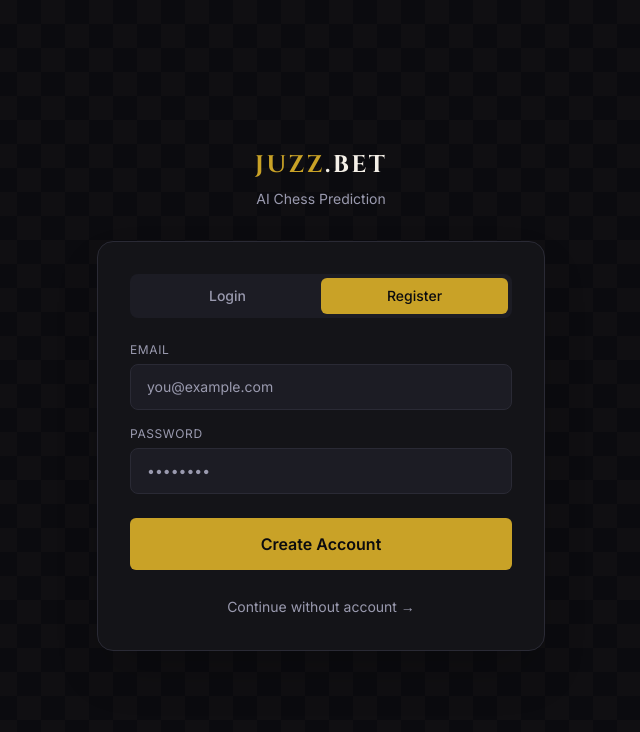
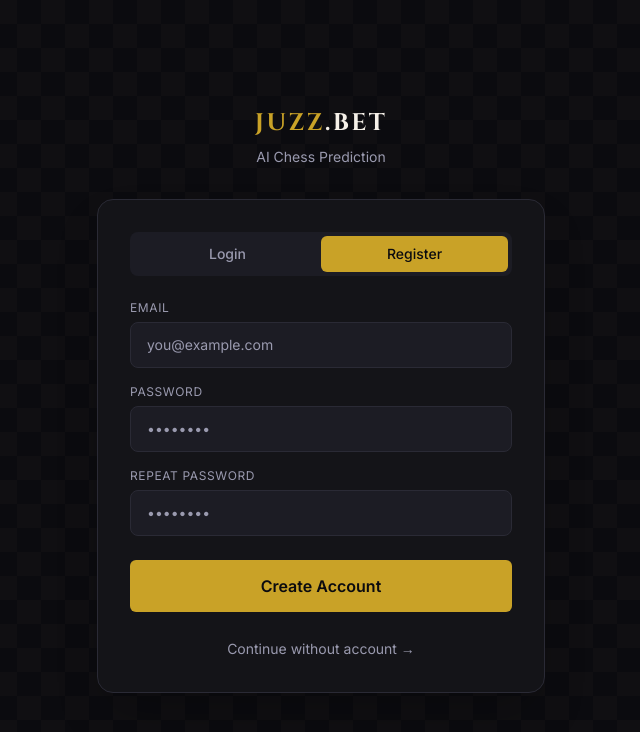
Before and after one commit to gikenye/juzz-events, a React (Vite) app in the folder frontend/: page /login in a window 1280 px wide. Both pictures are taken after a click on the button "Register". Shown: the top 732 px of the page, without its empty margins (319-959 px from the left). Built offline with nearby package versions, Linux system fonts and the light colour scheme.

Commit message:
feat: add repeat password field and OTP verification step to register flow

```diff
--- a/frontend/src/app/LoginPage.tsx
+++ b/frontend/src/app/LoginPage.tsx
@@ -1,6 +1,6 @@
 import { useState, FormEvent } from 'react';
 import { useNavigate, Link } from 'react-router-dom';
-import { motion } from 'framer-motion';
+import { motion, AnimatePresence } from 'framer-motion';
 import { useAuthStore } from '../store/authStore';
 import { Button } from '../components/ui/Button';
 
@@ -8,20 +8,57 @@ export function LoginPage() {
   const [mode, setMode] = useState<'login' | 'register'>('login');
   const [email, setEmail] = useState('');
   const [password, setPassword] = useState('');
+  const [repeatPassword, setRepeatPassword] = useState('');
   const [loading, setLoading] = useState(false);
   const [error, setError] = useState('');
+
+  // OTP step
+  const [step, setStep] = useState<'form' | 'otp'>('form');
+  const [otp, setOtp] = useState('');
+  const [pendingOtp, setPendingOtp] = useState('');
+
   const { login, register } = useAuthStore();
   const navigate = useNavigate();
 
   const handleSubmit = async (e: FormEvent) => {
     e.preventDefault();
     setError('');
+
     if (!email || !password) { setError('Please fill in all fields.'); return; }
     if (password.length < 6) { setError('Password must be at least 6 characters.'); return; }
+
+    if (mode === 'register') {
+      if (!repeatPassword) { setError('Please confirm your password.'); return; }
+      if (password !== repeatPassword) { setError('Passwords do not match.'); return; }
+    }
+
     setLoading(true);
     try {
-      if (mode === 'login') await login(email, password);
-      else await register(email, password);
+      if (mode === 'login') {
+        await login(email, password);
+        navigate('/game');
+      } else {
+        // Generate and "send" OTP
+        const code = String(Math.floor(100000 + Math.random() * 900000));
+        setPendingOtp(code);
+        console.log(`[DEV] OTP for ${email}: ${code}`);
+        setStep('otp');
+      }
+    } catch {
+      setError('Something went wrong. Please try again.');
+    } finally {
+      setLoading(false);
+    }
+  };
+
+  const handleOtpSubmit = async (e: FormEvent) => {
+    e.preventDefault();
+    setError('');
+    if (otp.length !== 6) { setError('Enter the 6-digit code.'); return; }
+    if (otp !== pendingOtp) { setError('Incorrect code. Please try again.'); return; }
+    setLoading(true);
+    try {
+      await register(email, password);
       navigate('/game');
     } catch {
       setError('Something went wrong. Please try again.');
@@ -30,9 +67,17 @@ export function LoginPage() {
     }
   };
 
+  const switchMode = (m: 'login' | 'register') => {
+    setMode(m);
+    setError('');
+    setStep('form');
+    setOtp('');
+    setPendingOtp('');
+    setRepeatPassword('');
+  };
+
   return (
     <div className="min-h-screen bg-bg-base flex items-center justify-center px-4">
-      {/* Background pattern */}
       <div
         className="fixed inset-0 opacity-[0.025] pointer-events-none"
         style={{
@@ -47,7 +92,6 @@ export function LoginPage() {
         animate={{ opacity: 1, y: 0 }}
         className="relative w-full max-w-md"
       >
-        {/* Logo */}
         <div className="text-center mb-8">
           <Link to="/" className="font-display text-gold text-2xl font-bold tracking-widest">
             JUZZ<span className="text-ivory">.BET</span>
@@ -56,12 +100,13 @@ export function LoginPage() {
         </div>
 
         <div className="bg-bg-card border border-border rounded-2xl p-8 shadow-2xl">
-          {/* Mode toggle */}
+          {/* Mode toggle — hidden on OTP step */}
+          {step === 'form' && (
             <div className="flex rounded-lg bg-bg-surface p-1 mb-6">
               {(['login', 'register'] as const).map(m => (
                 <button
                   key={m}
-                onClick={() => { setMode(m); setError(''); }}
+                  onClick={() => switchMode(m)}
                   className={`flex-1 py-2 rounded-md text-sm font-medium transition-all ${
                     mode === m ? 'bg-gold text-bg-base' : 'text-muted hover:text-ivory'
                   }`}
@@ -70,8 +115,18 @@ export function LoginPage() {
                 </button>
               ))}
             </div>
+          )}
 
-          <form onSubmit={handleSubmit} className="flex flex-col gap-4">
+          <AnimatePresence mode="wait">
+            {step === 'form' ? (
+              <motion.form
+                key="form"
+                initial={{ opacity: 0, x: -16 }}
+                animate={{ opacity: 1, x: 0 }}
+                exit={{ opacity: 0, x: 16 }}
+                onSubmit={handleSubmit}
+                className="flex flex-col gap-4"
+              >
                 <div>
                   <label className="block text-muted text-xs mb-1.5 uppercase tracking-wider">Email</label>
                   <input
@@ -95,12 +150,76 @@ export function LoginPage() {
                   />
                 </div>
 
+                {mode === 'register' && (
+                  <motion.div
+                    initial={{ opacity: 0, height: 0 }}
+                    animate={{ opacity: 1, height: 'auto' }}
+                    exit={{ opacity: 0, height: 0 }}
+                  >
+                    <label className="block text-muted text-xs mb-1.5 uppercase tracking-wider">Repeat Password</label>
+                    <input
+                      type="password"
+                      value={repeatPassword}
+                      onChange={e => setRepeatPassword(e.target.value)}
+                      placeholder="••••••••"
+                      className="w-full bg-bg-surface border border-border rounded-lg px-4 py-3 text-ivory outline-none focus:border-gold transition-colors placeholder:text-muted text-sm"
+                      autoComplete="new-password"
+                    />
+                  </motion.div>
+                )}
+
                 {error && <p className="text-red-400 text-sm">{error}</p>}
 
                 <Button type="submit" size="lg" className="w-full mt-2" loading={loading}>
                   {mode === 'login' ? 'Login' : 'Create Account'}
                 </Button>
-          </form>
+              </motion.form>
+            ) : (
+              <motion.form
+                key="otp"
+                initial={{ opacity: 0, x: 16 }}
+                animate={{ opacity: 1, x: 0 }}
+                exit={{ opacity: 0, x: -16 }}
+                onSubmit={handleOtpSubmit}
+                className="flex flex-col gap-4"
+              >
+                <div className="text-center mb-2">
+                  <p className="text-ivory text-sm font-medium">Check your email</p>
+                  <p className="text-muted text-xs mt-1">
+                    We sent a 6-digit code to <span className="text-gold">{email}</span>
+                  </p>
+                </div>
+
+                <div>
+                  <label className="block text-muted text-xs mb-1.5 uppercase tracking-wider">Verification Code</label>
+                  <input
+                    type="text"
+                    inputMode="numeric"
+                    maxLength={6}
+                    value={otp}
+                    onChange={e => setOtp(e.target.value.replace(/\D/g, ''))}
+                    placeholder="000000"
+                    className="w-full bg-bg-surface border border-border rounded-lg px-4 py-3 text-ivory outline-none focus:border-gold transition-colors placeholder:text-muted text-sm text-center tracking-[0.5em] font-mono"
+                    autoFocus
+                  />
+                </div>
+
+                {error && <p className="text-red-400 text-sm">{error}</p>}
+
+                <Button type="submit" size="lg" className="w-full mt-2" loading={loading}>
+                  Verify & Create Account
+                </Button>
+
+                <button
+                  type="button"
+                  onClick={() => { setStep('form'); setError(''); setOtp(''); }}
+                  className="text-muted text-sm hover:text-ivory transition-colors text-center"
+                >
+                  ← Back
+                </button>
+              </motion.form>
+            )}
+          </AnimatePresence>
 
           <div className="mt-6 text-center">
             <Link to="/game" className="text-muted text-sm hover:text-ivory transition-colors">
```
Lines whose indentation alone changed are shown as unchanged.
